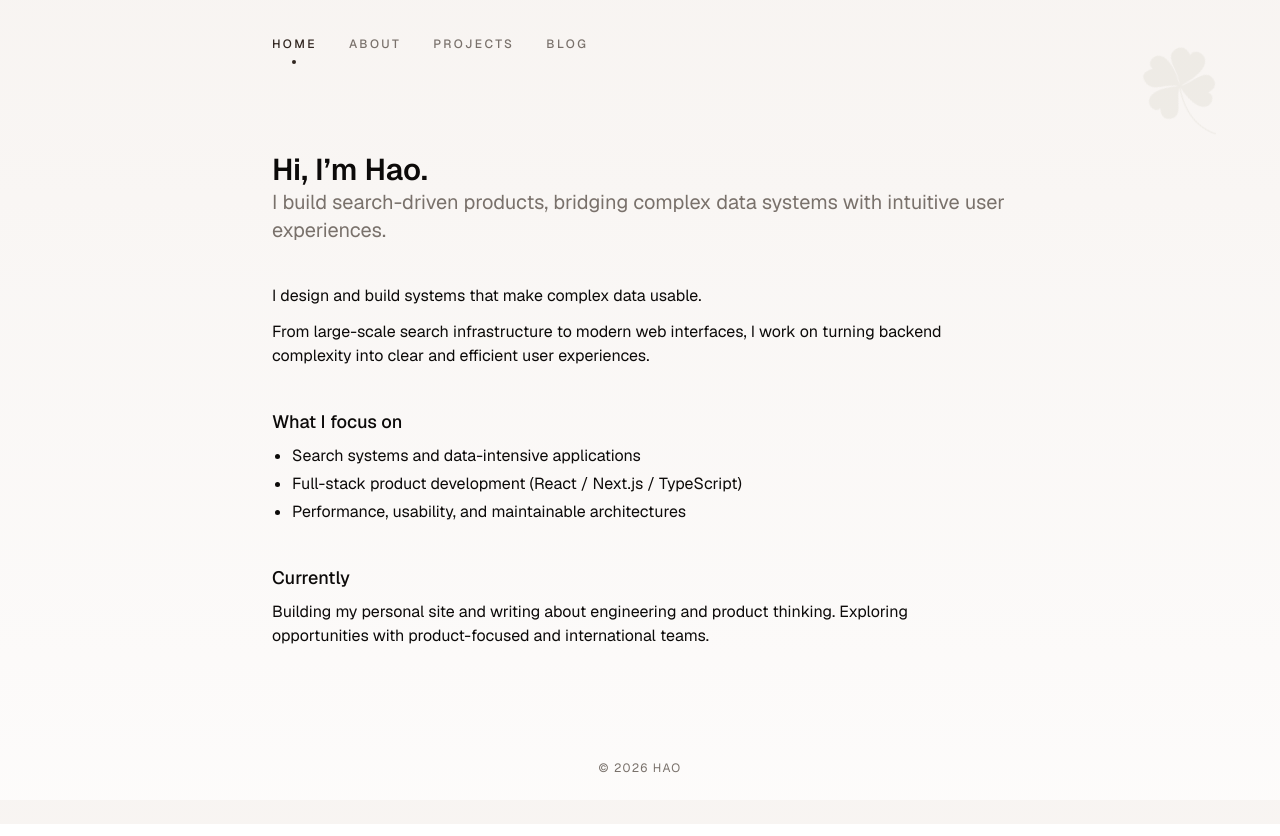
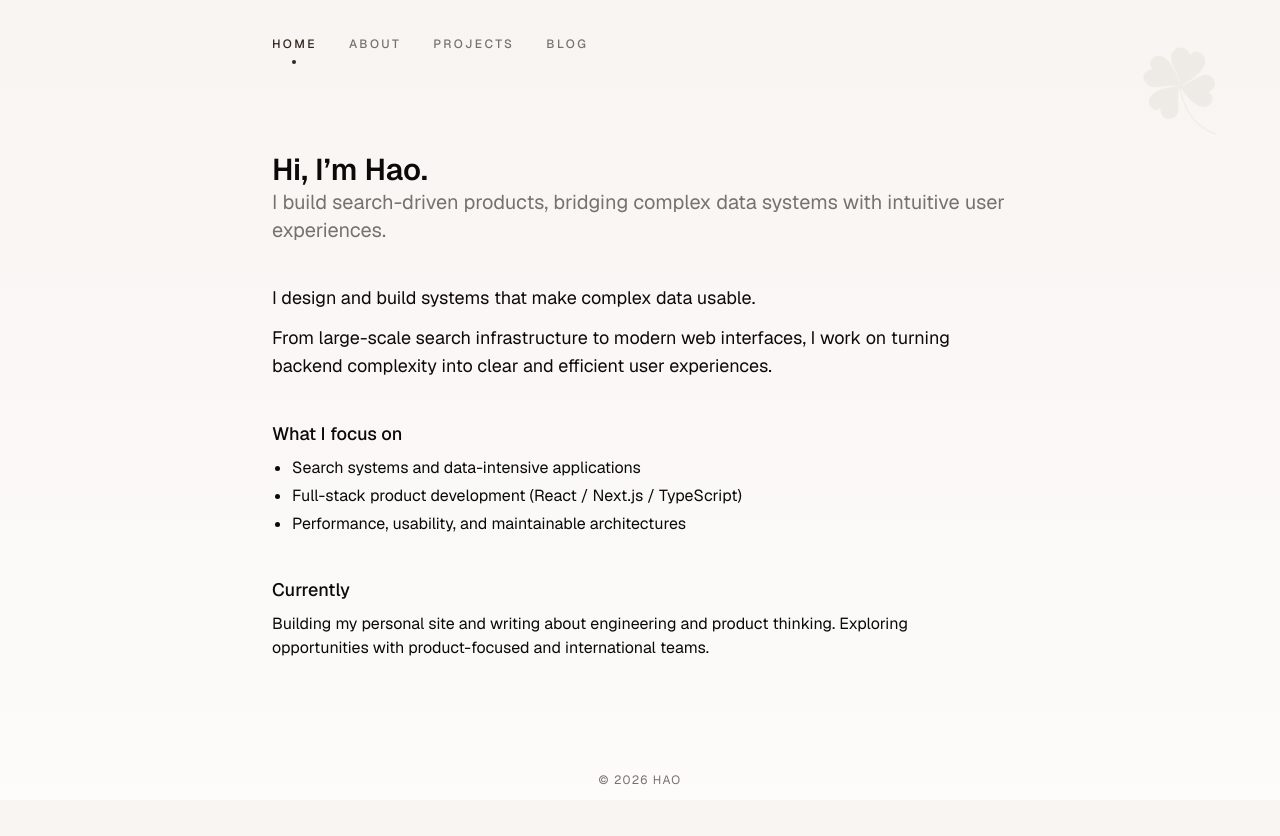
Before and after one commit to coolKIH/hao-portfolio, a Next.js app: page / in a window 1280 px wide. Built offline with nearby package versions, Linux system fonts and the light colour scheme.

Commit message:
refactor(home): standardize typography by adding text-lg to body text
- Add text-lg to intro section
- Fix missing body text size that caused visual inconsistency

```diff
--- a/src/app/(home)/page.tsx
+++ b/src/app/(home)/page.tsx
@@ -12,7 +12,7 @@ export default function Home() {
       </section>
 
       {/* Intro */}
-      <section className="space-y-3 text-foreground">
+      <section className="space-y-3 text-lg text-foreground">
         <p>
           I design and build systems that make complex data usable.
         </p>
```
